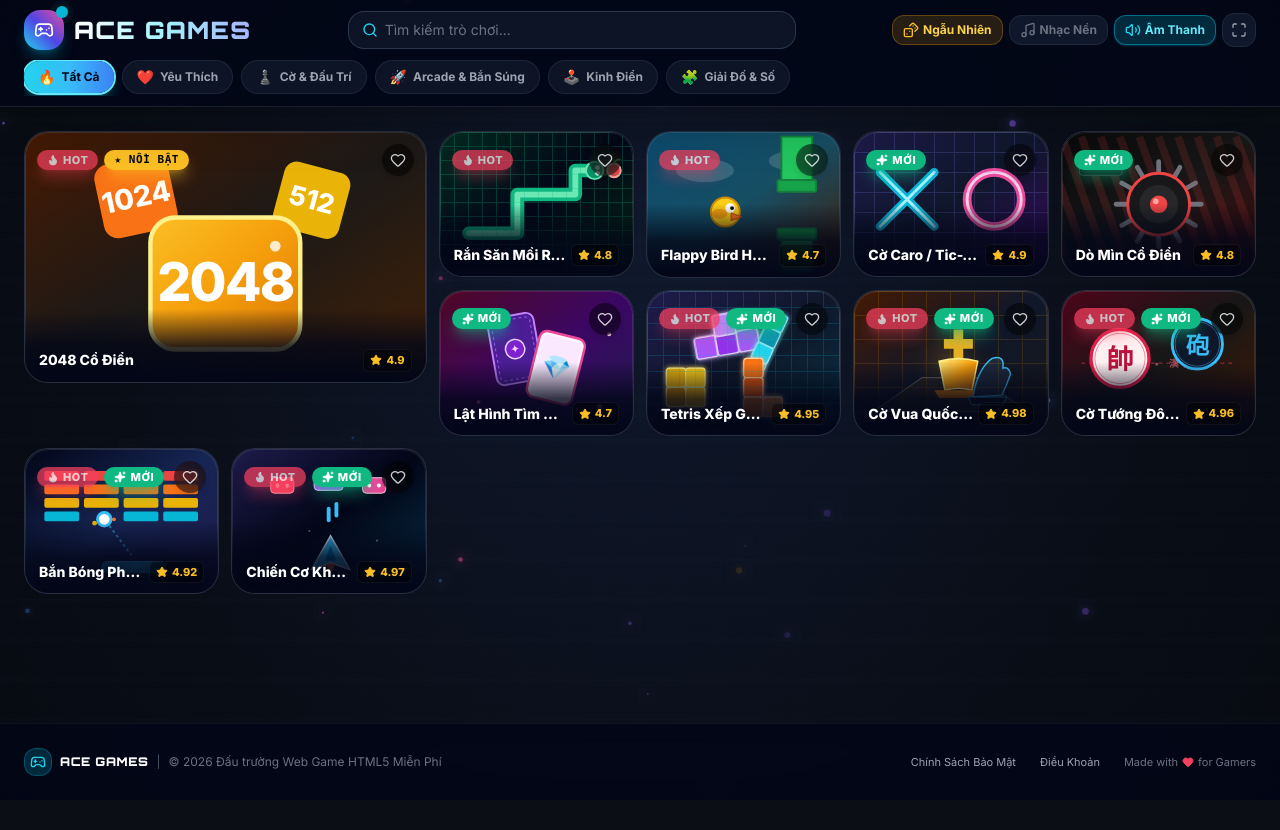
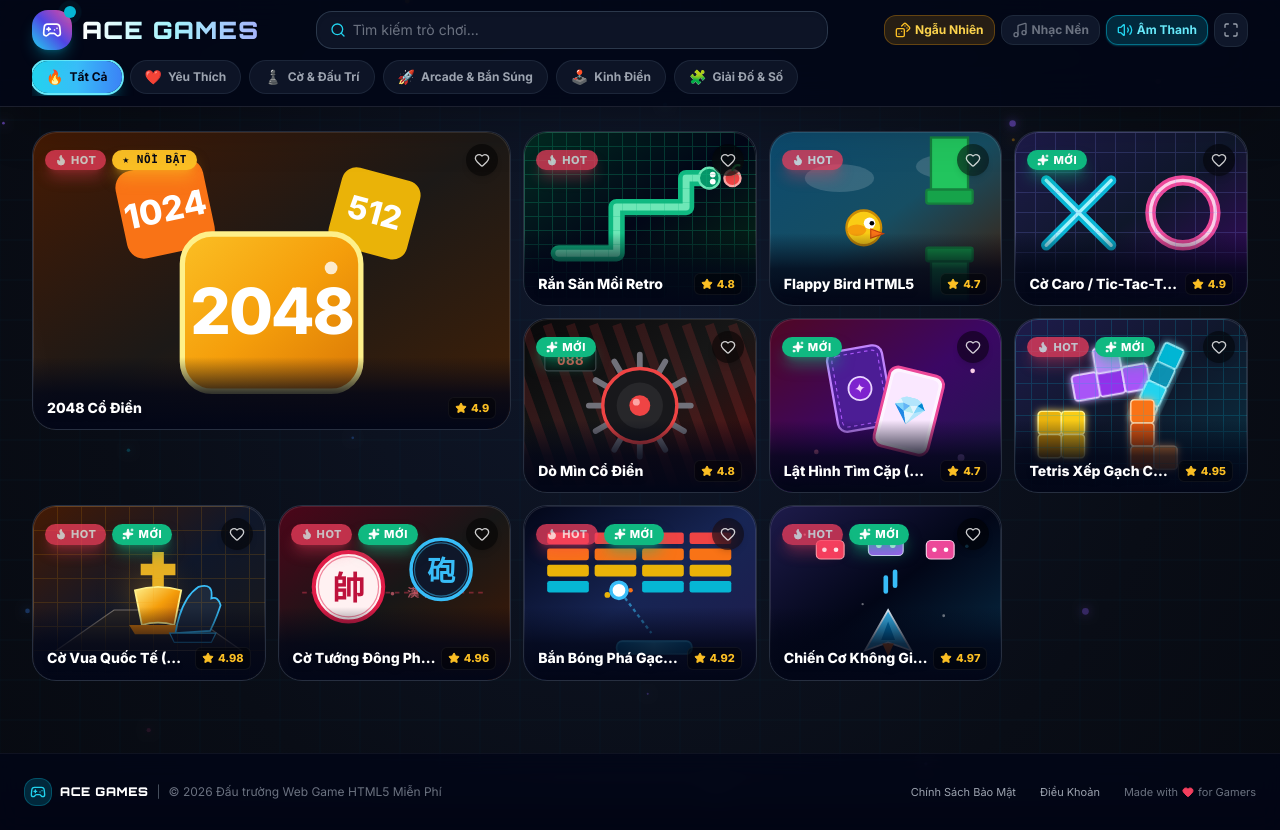
Before and after one commit to ledinhphat1994-rgb/ace-games, a React (Vite) app: page / in a window 1280 px wide. Before the commit the page ends 800 px from the top, so only its background shows below. Built offline with nearby package versions, Linux system fonts and the light colour scheme.

Commit message:
feat: move logo to top-left 1+, balance central 2-line content arena, reserve skyscraper ad gutters

```diff
--- a/src/App.tsx
+++ b/src/App.tsx
@@ -74,10 +74,25 @@ export function App() {
         onRandomGame={handleRandomGame}
       />
 
-      {/* Main Content: Pure Visual Mosaic Game Grid (Poki Style) */}
-      <main className="relative z-10 flex-1 max-w-[1600px] w-full mx-auto px-3 sm:px-6 py-4 sm:py-6">
+      {/* 3-Column Arena: Left Ad Gutter | Central Content Arena (Between 2 Vertical Lines) | Right Ad Gutter */}
+      <div className="relative z-10 flex-1 w-full flex justify-center px-2 sm:px-4">
+        {/* Left Ad Gutter (Outside Left Line - Dedicated space for future 160x600 / 300x600 ads) */}
+        <aside
+          id="ad-slot-left"
+          className="hidden 2xl:flex flex-col items-center justify-start w-[230px] px-2 py-6 flex-shrink-0"
+        >
+          <div className="sticky top-32 w-full h-[600px] rounded-3xl border border-dashed border-white/10 bg-slate-900/10 backdrop-blur-sm flex flex-col items-center justify-center p-4 text-center transition hover:border-cyan-500/20">
+            <span className="text-3xl mb-2 opacity-30">📢</span>
+            <span className="text-xs font-mono font-bold tracking-wider uppercase text-gray-400 opacity-60">Vị trí Quảng Cáo</span>
+            <span className="text-[11px] font-mono text-cyan-400/60 mt-1">Banner Trái (160x600)</span>
+            <span className="text-[10px] font-mono text-gray-500 mt-2 opacity-40">Chờ gắn AdSense / Banner</span>
+          </div>
+        </aside>
+
+        {/* Central Content Arena (Strictly inside the 2 Vertical Lines - Max-w: 1360px) */}
+        <main className="flex-1 max-w-[1360px] w-full py-4 sm:py-6 px-2 sm:px-4">
           {filteredGames.length > 0 ? (
-          <div className="grid grid-cols-2 sm:grid-cols-3 md:grid-cols-4 lg:grid-cols-5 xl:grid-cols-6 gap-3 sm:gap-4.5">
+            <div className="grid grid-cols-2 sm:grid-cols-3 md:grid-cols-4 lg:grid-cols-5 xl:grid-cols-5 gap-3 sm:gap-4.5">
               {filteredGames.map((game, idx) => (
                 <GameCard
                   key={game.id}
@@ -118,6 +133,20 @@ export function App() {
           )}
         </main>
 
+        {/* Right Ad Gutter (Outside Right Line - Dedicated space for future 160x600 / 300x600 ads) */}
+        <aside
+          id="ad-slot-right"
+          className="hidden 2xl:flex flex-col items-center justify-start w-[230px] px-2 py-6 flex-shrink-0"
+        >
+          <div className="sticky top-32 w-full h-[600px] rounded-3xl border border-dashed border-white/10 bg-slate-900/10 backdrop-blur-sm flex flex-col items-center justify-center p-4 text-center transition hover:border-cyan-500/20">
+            <span className="text-3xl mb-2 opacity-30">📢</span>
+            <span className="text-xs font-mono font-bold tracking-wider uppercase text-gray-400 opacity-60">Vị trí Quảng Cáo</span>
+            <span className="text-[11px] font-mono text-cyan-400/60 mt-1">Banner Phải (160x600)</span>
+            <span className="text-[10px] font-mono text-gray-500 mt-2 opacity-40">Chờ gắn AdSense / Banner</span>
+          </div>
+        </aside>
+      </div>
+
       {/* Active Game Modal */}
       {activeGame && (
         <GameModal
--- a/src/components/Footer.tsx
+++ b/src/components/Footer.tsx
@@ -4,7 +4,7 @@ import { Gamepad2, Heart } from 'lucide-react';
 export const Footer: React.FC = () => {
   return (
     <footer className="relative z-10 border-t border-white/5 bg-slate-950/80 backdrop-blur-md py-6 text-xs text-gray-500 mt-12">
-      <div className="max-w-7xl mx-auto px-4 sm:px-6 flex flex-col sm:flex-row items-center justify-between gap-4">
+      <div className="max-w-[1360px] mx-auto px-4 sm:px-6 flex flex-col sm:flex-row items-center justify-between gap-4">
         {/* Brand & Copyright */}
         <div className="flex items-center gap-2">
           <div className="w-7 h-7 rounded-xl bg-cyan-500/20 text-cyan-400 flex items-center justify-center border border-cyan-500/30">
--- a/src/components/Header.tsx
+++ b/src/components/Header.tsx
@@ -52,16 +52,17 @@ export const Header: React.FC<HeaderProps> = ({
 
   return (
     <header className="sticky top-0 z-40 bg-slate-950/85 backdrop-blur-xl border-b border-white/10 shadow-2xl transition-all">
-      <div className="max-w-7xl mx-auto px-3 sm:px-6 py-2.5">
-        {/* Main Header Bar */}
+      <div className="w-full px-3 sm:px-6 lg:px-8 py-2.5">
+        {/* Main Header Bar - Full width with Logo at Vùng 1+ (Top-Left Corner) */}
         <div className="flex items-center justify-between gap-3">
-          {/* Brand Logo */}
+          {/* Brand Logo - VÙNG 1+ (Góc trên cùng bên trái) */}
           <div
             onClick={() => {
               soundManager.playButtonClick();
               onCategoryChange('all');
             }}
             className="flex items-center gap-2.5 cursor-pointer group flex-shrink-0"
+            title="Ace Games - Trang chủ"
           >
             <div className="relative w-10 h-10 rounded-2xl bg-gradient-to-tr from-cyan-400 via-indigo-600 to-pink-500 flex items-center justify-center shadow-lg shadow-cyan-500/30 group-hover:scale-105 group-hover:shadow-cyan-400/50 transition-all duration-300">
               <Gamepad2 className="w-5 h-5 text-white group-hover:rotate-12 transition-transform duration-300" />
@@ -77,8 +78,8 @@ export const Header: React.FC<HeaderProps> = ({
             </div>
           </div>
 
-          {/* Search Bar */}
-          <div className="relative flex-1 max-w-xs sm:max-w-md mx-2">
+          {/* Search Bar - Center Balanced */}
+          <div className="relative flex-1 max-w-xs sm:max-w-md lg:max-w-lg mx-2">
             <Search className="w-4 h-4 text-cyan-400 absolute left-3.5 top-1/2 -translate-y-1/2 pointer-events-none" />
             <input
               type="text"
@@ -152,8 +153,8 @@ export const Header: React.FC<HeaderProps> = ({
           </div>
         </div>
 
-        {/* Category Pills Bar (Sleek Horizontal Slider) */}
-        <div className="flex items-center gap-2 mt-2.5 overflow-x-auto no-scrollbar pb-0.5">
+        {/* Category Pills Bar (Centered strictly in the Central Content Arena between the 2 vertical lines) */}
+        <div className="max-w-[1360px] mx-auto flex items-center gap-2 mt-2.5 overflow-x-auto no-scrollbar pb-0.5">
           {categories.map(cat => {
             const isActive = selectedCategory === cat.id;
             return (
```
Lines whose indentation alone changed are shown as unchanged.
